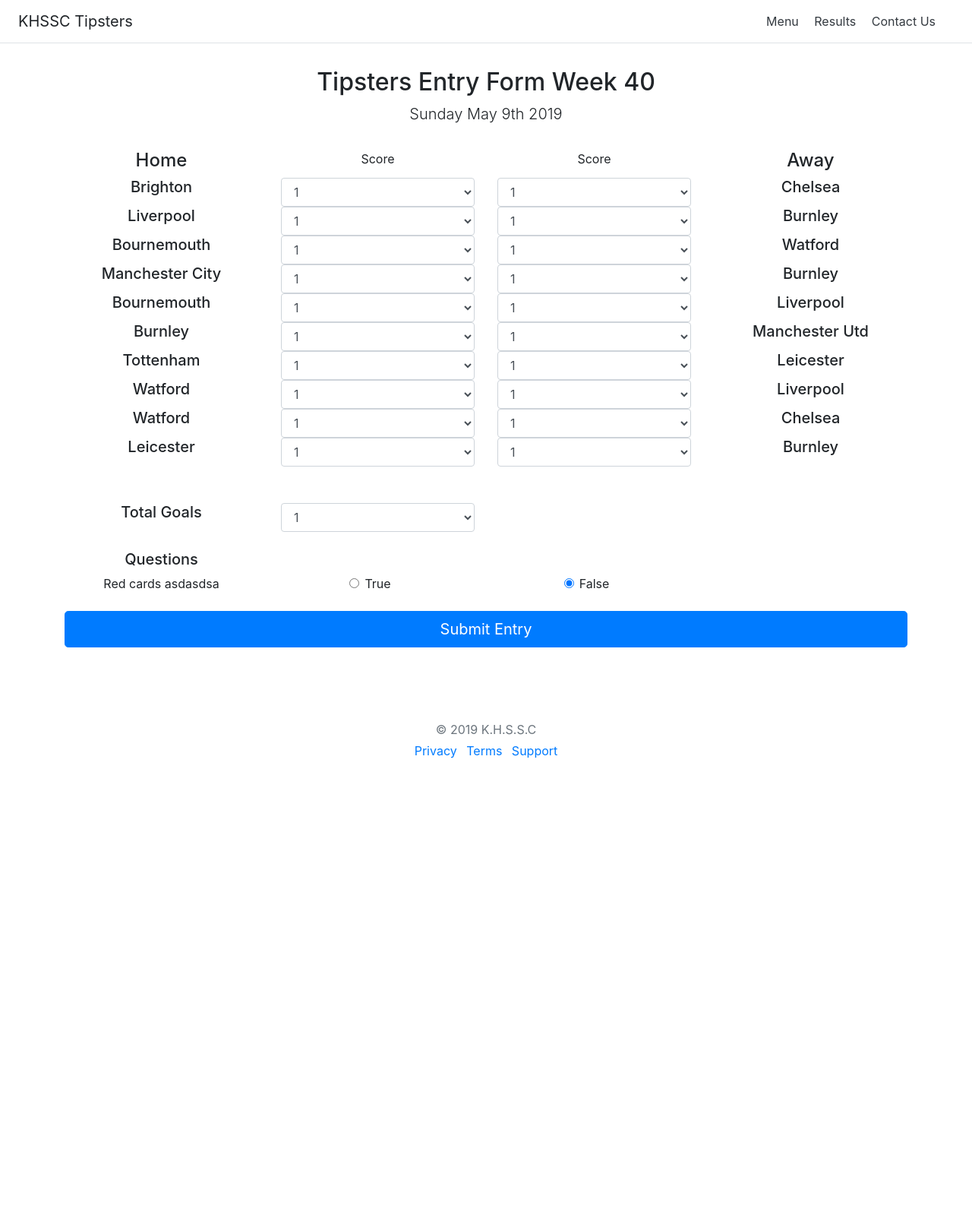
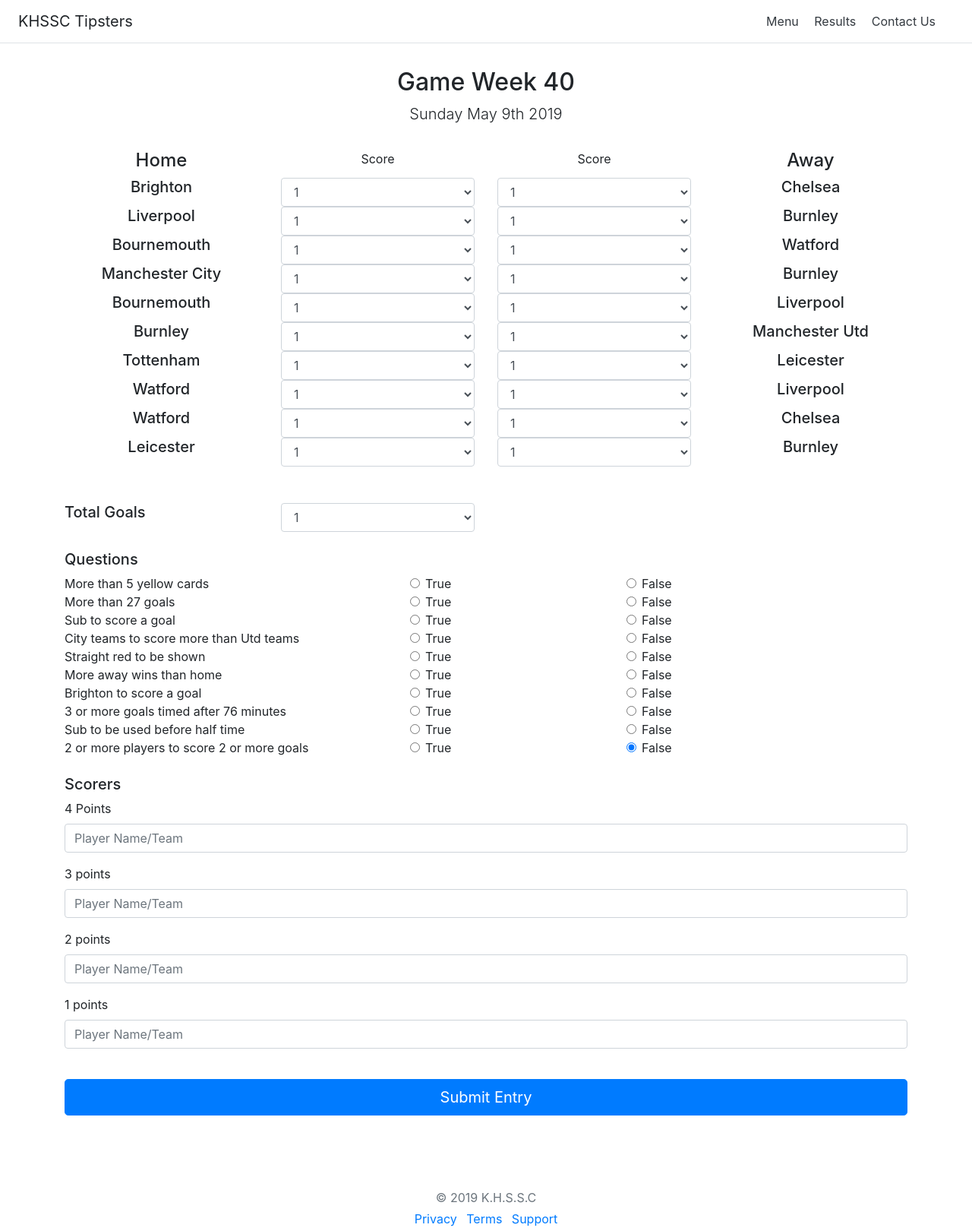
Before and after one commit to nadger/tipsters_2019, a Django app: page /entries/entry in a window 1280 px wide. Shown: the top 1620 px of the page at 76% size. Before the commit the page ends 998 px from the top, so only its background shows below. Run offline with Django 3.2, Linux system fonts and the light colour scheme; data comes from the database, SQL or seed files in the repository; both versions use the stored data as it was after the commit; some libraries are stand-ins or nearby versions.

Commit message:
update 4

```diff
--- a/entries/templates/entries/entries_form.html
+++ b/entries/templates/entries/entries_form.html
@@ -32,7 +32,7 @@
   <div class="py-3 text-center">
     <!--<img class="d-block mx-auto mb-3" src="http://khssc.co.uk/wp-content/uploads/2017/05/cropped-title-2-1.jpg" alt="" width="700" height="100"> -->
     <!--<img class="mb-4" src="{% static "/entries/logo_small.jpg" %}" alt="" width="100" height="100"> -->
-    <h2>Tipsters Entry Form Week 40</h2>
+    <h2>Game Week 40</h2>
     <p class="lead">Sunday May 9th 2019</p>
   </div>
 
@@ -85,10 +85,10 @@
 
 <br><br>
 <div class="row">
-    <div class="col-3 text-center">
+    <div class="col-3 text-left">
       <h5>Total Goals</h5>
     </div>
-    <div class="col-3 text-center">
+    <div class="col-3 text-left">
       <select class="form-control form-control-3" id="exampleFormControlSelect1">
         <option>1</option>
         <option>2</option>
@@ -100,29 +100,59 @@
 </div>
 <Br>
 <div class="row">
-    <div class="col-3 text-center">
+    <div class="col-3 text-left">
       <h5>Questions</h5>
     </div>
   </div>
 
 
+{% for q in questions %}
+
 <div class="row">
-    <div class="col-3 text-center">
-      <h7>Red cards asdasdsa</h7>
+    <div class="col-5 text-left">
+      <h7>{{ q.question_text }}</h7>
     </div>
-    <div class="col-3 text-center">
+    <div class="col-3 text-left">
      <input class="form-check-input" type="radio" name="exampleRadios" id="exampleRadios1" value="option1" checked>
   <label class="form-check-label" for="exampleRadios1">
     True
   </label>
     </div>
-    <div class="col-3 text-center">
+    <div class="col-3 text-left">
      <input class="form-check-input" type="radio" name="exampleRadios" id="exampleRadios1" value="option1" checked>
   <label class="form-check-label" for="exampleRadios1">
     False
   </label>
     </div>
 </div>
+{% endfor %}
+<br>
+<div class="row">
+    <div class="col-3 text-left">
+      <h5>Scorers</h5>
+    </div>
+  </div>
+
+  <form>
+  <div class="form-group">
+    <label for="formGroupExampleInput">4 Points</label>
+    <input type="text" class="form-control" id="formGroupExampleInput" placeholder="Player Name/Team">
+  </div>
+  <div class="form-group">
+    <label for="formGroupExampleInput2">3 points</label>
+    <input type="text" class="form-control" id="formGroupExampleInput2" placeholder="Player Name/Team">
+  </div>
+  <div class="form-group">
+    <label for="formGroupExampleInput2">2 points</label>
+    <input type="text" class="form-control" id="formGroupExampleInput2" placeholder="Player Name/Team">
+  </div>
+  <div class="form-group">
+    <label for="formGroupExampleInput2">1 points</label>
+    <input type="text" class="form-control" id="formGroupExampleInput2" placeholder="Player Name/Team">
+  </div>
+
+
+</form>
 
 <br>
 <div>
--- a/entries/views.py
+++ b/entries/views.py
@@ -2,7 +2,7 @@
 
 # Create your views here.
 from django.http import HttpResponse
-from entries.models import Fixtures
+from entries.models import Fixtures, Question
 
 def login(request):
 	return render(request, 'entries/login.html')
@@ -13,7 +13,10 @@
 
 def index(request):
     fixtures = Fixtures.objects.all()
+    questions = Question.objects.all()
     context = {
-        'fixtures': fixtures
+        'fixtures': fixtures,
+        'questions': questions
     }
+
     return render(request, 'entries/entries_form.html', context)
```
Also changed, not shown: db.sqlite3.
